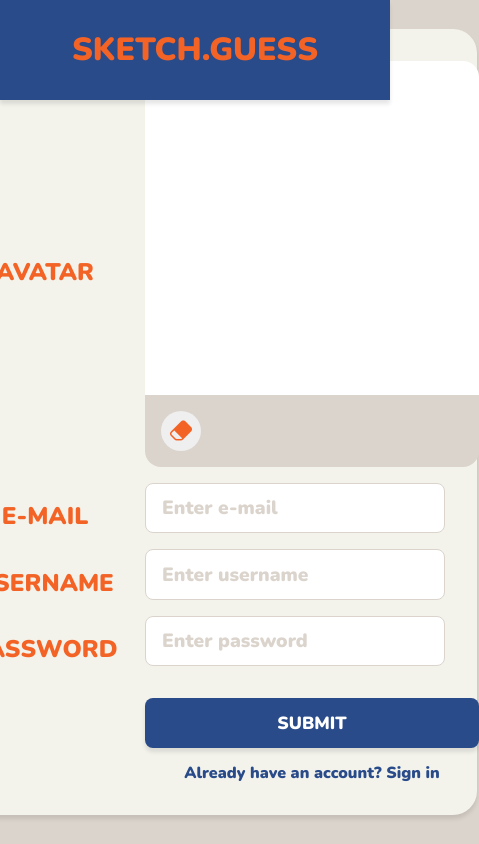
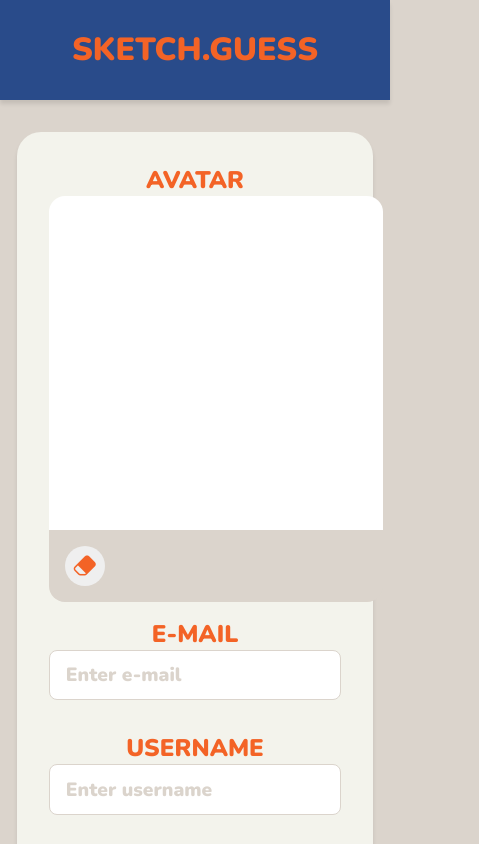
Before and after one commit to 99patricia/Guess-a-Sketch, a React (Create React App) app in the folder client/: page /register in a window 390 px wide. Shown: the top 844 px of the page, 479 px wide, since content can reach past the window. Built offline with nearby package versions, Linux system fonts and the light colour scheme; no server answers.

Commit message:
Make registration form responsive

```diff
--- a/client/src/components/Container.jsx
+++ b/client/src/components/Container.jsx
@@ -8,10 +8,7 @@ const StyledContainer = styled.div`
     align-items: center;
     flex-direction: column;
     width: 100%;
-    height: 100%;
-    top: ${(props) => (props.isMobile ? "80px" : "0")};
-    position: absolute;
-    z-index: 0;
+    min-height: calc(100vh - 100px);
 `;
 
 function Container(props) {
--- a/client/src/components/CustomLink.jsx
+++ /dev/null
@@ -1,14 +0,0 @@
-import React from "react";
-import styled from "styled-components";
-import { Link } from "react-router-dom";
-
-const StyledLink = styled(Link)`
-    color: var(--primary);
-    text-align: center;
-`;
-
-function CustomLink(props) {
-    return <StyledLink {...props}>{props.children}</StyledLink>;
-}
-
-export default CustomLink;
--- a/client/src/components/Form.jsx
+++ b/client/src/components/Form.jsx
@@ -5,10 +5,10 @@ import { Desktop } from "service/mediaQueries";
 const StyledForm = styled.form`
     background-color: var(--light-beige);
     padding: 2rem;
+    margin: 2rem auto;
     box-shadow: 0px 4px 4px rgba(0, 0, 0, 0.1);
     border-radius: 1.5rem;
-    margin: ${(props) => (props.isDesktop ? "0 auto" : "0 2rem")};
-    max-width: 500px;
+    max-width: 75vw;
 `;
 
 function Form(props) {
--- a/client/src/components/Header.jsx
+++ b/client/src/components/Header.jsx
@@ -3,7 +3,6 @@ import styled from "styled-components";
 
 import { SideDrawer } from "components";
 import { useUserData } from "hooks";
-
 
 const StyledHeader = styled.div`
     background-color: var(--primary);
@@ -12,8 +11,6 @@ const StyledHeader = styled.div`
     position: -webkit-sticky;
     position: sticky;
     top: 0;
-    margin-bottom: 100px;
-    padding: 0 1.8rem;
     box-shadow: 0px 4px 4px rgba(0, 0, 0, 0.1);
 
     z-index: 1;
--- a/client/src/components/SideDrawer.jsx
+++ b/client/src/components/SideDrawer.jsx
@@ -16,6 +16,7 @@ const StyledNavButton = styled(IconButton)`
 `;
 
 const StyledSideDrawer = styled.div`
+    z-index: 1;
     background-color: var(--light-beige);
     height: 100vh;
     padding: 3rem;
--- a/client/src/components/index.js
+++ b/client/src/components/index.js
@@ -2,7 +2,6 @@ export { default as Button } from "./Button";
 export { default as Canvas } from "./Canvas";
 export { default as Chat } from "./Chat";
 export { default as Container } from "./Container";
-export { default as CustomLink } from "./CustomLink";
 export { default as ErrorMessage } from "./ErrorMessage";
 export { default as FlexContainer } from "./FlexContainer";
 export { default as Form } from "./Form";
--- a/client/src/pages/Login.jsx
+++ b/client/src/pages/Login.jsx
@@ -1,8 +1,6 @@
 import React, { useState } from "react";
 import axios from "axios";
-import { useNavigate } from "react-router-dom";
-
-import { CustomLink } from "components";
+import { Link, useNavigate } from "react-router-dom";
 
 import {
     Button,
@@ -12,6 +10,17 @@ import {
     Form,
     FormInput,
 } from "components";
+import styled from "styled-components";
+
+const StyledP = styled.p`
+    text-align: center;
+    margin: 0;
+`;
+
+const StyledLink = styled(Link)`
+    text-align: center;
+    color: var(--primary);
+`;
 
 function Login() {
     const [showErrorMessage, setShowErrorMessage] = useState("");
@@ -69,13 +78,17 @@ function Login() {
                         type="password"
                         onChange={(e) => setPassword(e.target.value)}
                     ></FormInput>
-                    <CustomLink to="/changePassword">
+                    <StyledLink to="/changePassword">
                         Forgot your password?
-                    </CustomLink>
+                    </StyledLink>
                     <Button column type="submit">
                         Login
                     </Button>
-                    <CustomLink to="/guestLogin">Login as guest</CustomLink>
+                    <StyledLink to="/register">
+                        Don't have an account? Sign up here
+                    </StyledLink>
+                    <StyledP>or</StyledP>
+                    <StyledLink to="/guestLogin">Login as guest</StyledLink>
                 </Form>
             </Container>
         </>
--- a/client/src/pages/Register.jsx
+++ b/client/src/pages/Register.jsx
@@ -1,6 +1,7 @@
 import React, { useEffect, useRef, useState } from "react";
 import axios from "axios";
 import styled from "styled-components";
+import { Desktop } from "service/mediaQueries";
 
 import { StyledLabel } from "components/FormInput";
 import {
@@ -8,11 +9,11 @@ import {
     Canvas,
     Header,
     Container,
-    CustomLink,
     ErrorMessage,
     Form,
     FormInput,
 } from "components";
+import { Link } from "react-router-dom";
 
 const StyledMessage = styled.div`
     background-color: var(--light-beige);
@@ -22,7 +23,14 @@ const StyledMessage = styled.div`
     margin: 0 auto;
 `;
 
+const StyledLink = styled(Link)`
+    text-align: center;
+    color: var(--primary);
+`;
+
 function Register() {
+    const isDesktop = Desktop();
+
     const canvasRef = useRef();
     const submitButtonRef = useRef();
 
@@ -83,7 +91,7 @@ function Register() {
                     <StyledMessage>{message}</StyledMessage>
                 ) : (
                     <>
-                        <Form className="grid-form">
+                        <Form className={`${isDesktop ? "grid-form" : "flex-form"}`}>
                             {errorMessage && (
                                 <ErrorMessage>{errorMessage}</ErrorMessage>
                             )}
@@ -120,9 +128,9 @@ function Register() {
                             >
                                 Submit
                             </Button>
-                            <CustomLink to="/login">
+                            <StyledLink to="/login">
                                 Already have an account? Sign in
-                            </CustomLink>
+                            </StyledLink>
                         </Form>
                     </>
                 )}
```
